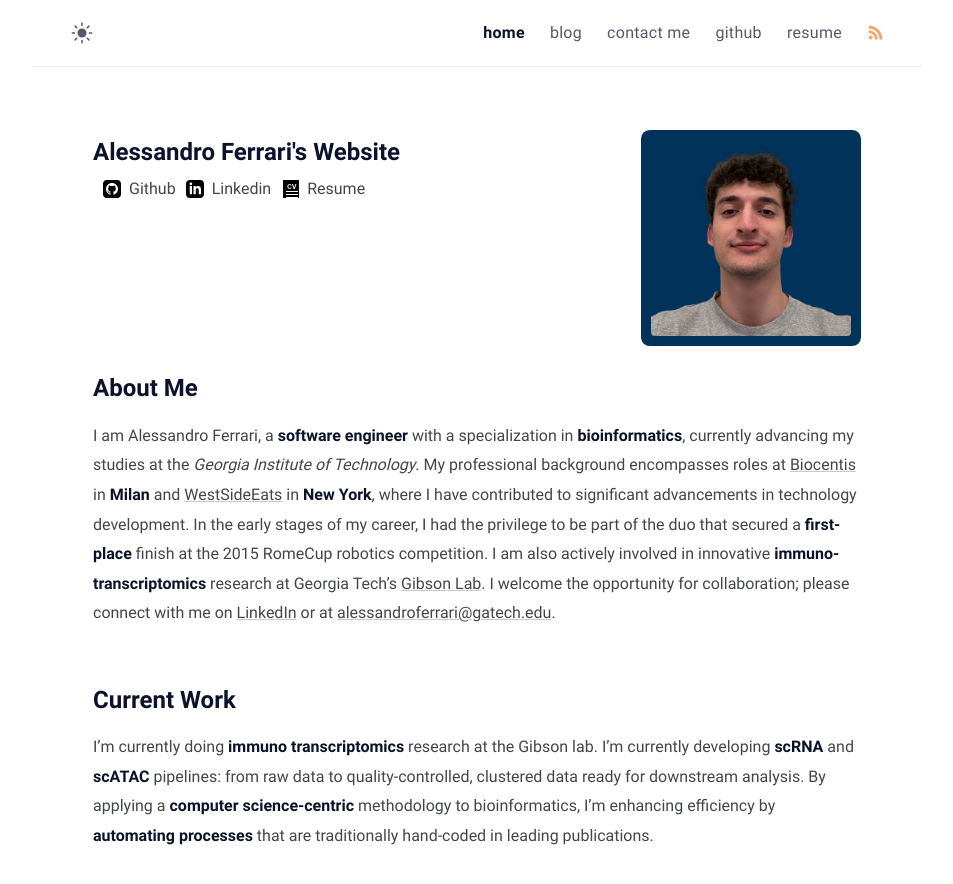
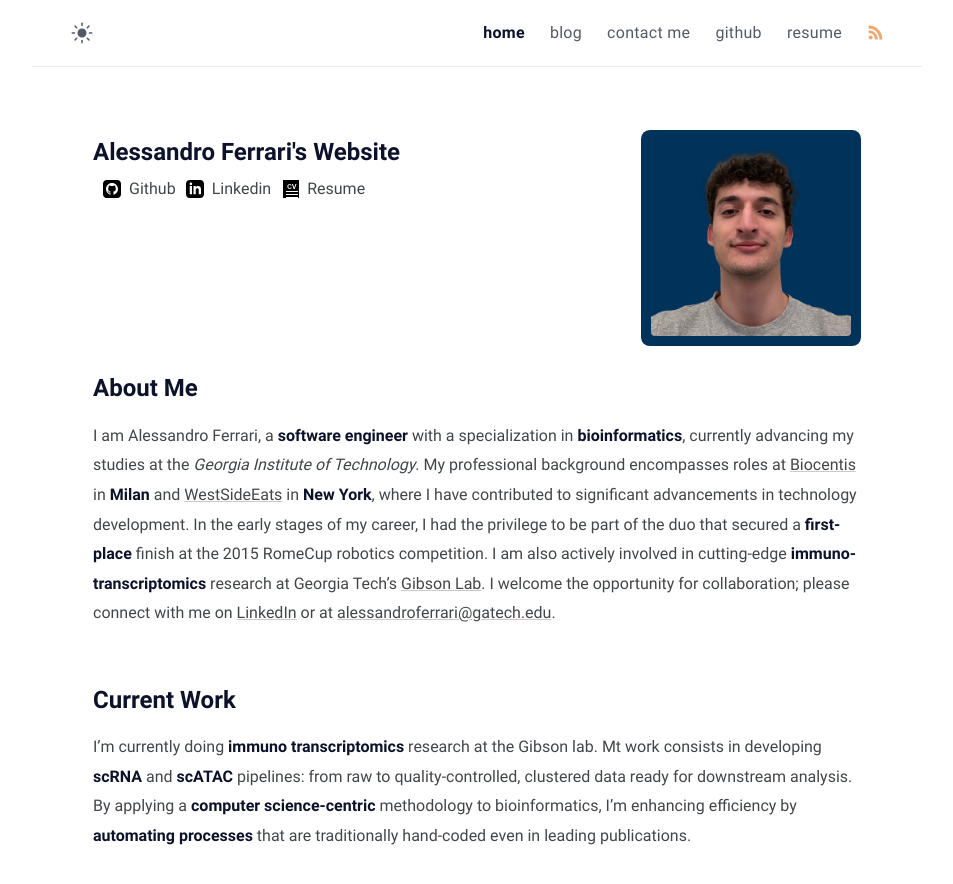
Before and after one commit to Ferryistaken/website, a Jekyll site: the page built from index.md, in a window 1280 px wide and 900 px high. Shown: the top 884 px of the window, without its empty margins (163-1116 px from the left). Built offline with Jekyll 4.4.1, drawn with Linux system fonts in a browser that asks for light colours.

Commit message:
Update index.md

```diff
--- a/index.md
+++ b/index.md
@@ -10,13 +10,13 @@ current_work: >
 
 # About Me
 
-I am Alessandro Ferrari, a **software engineer** with a specialization in **bioinformatics**, currently advancing my studies at the *Georgia Institute of Technology*. My professional background encompasses roles at [Biocentis](/work_experience/biocentis/) in **Milan** and [WestSideEats](/work_experience/westsideeats/) in **New York**, where I have contributed to significant advancements in technology development. In the early stages of my career, I had the privilege to be part of the duo that secured a **first-place** finish at the 2015 RomeCup robotics competition. I am also actively involved in innovative **immuno-transcriptomics** research at Georgia Tech's [Gibson Lab](https://ggibsongt.wixsite.com/gibsongatech). I welcome the opportunity for collaboration; please connect with me on [LinkedIn]({{ page.link2 }}) or at [alessandroferrari@gatech.edu](mailto:alessandroferrari@gatech.edu).
+I am Alessandro Ferrari, a **software engineer** with a specialization in **bioinformatics**, currently advancing my studies at the *Georgia Institute of Technology*. My professional background encompasses roles at [Biocentis](/work_experience/biocentis/) in **Milan** and [WestSideEats](/work_experience/westsideeats/) in **New York**, where I have contributed to significant advancements in technology development. In the early stages of my career, I had the privilege to be part of the duo that secured a **first-place** finish at the 2015 RomeCup robotics competition. I am also actively involved in cutting-edge **immuno-transcriptomics** research at Georgia Tech's [Gibson Lab](https://ggibsongt.wixsite.com/gibsongatech). I welcome the opportunity for collaboration; please connect with me on [LinkedIn]({{ page.link2 }}) or at [alessandroferrari@gatech.edu](mailto:alessandroferrari@gatech.edu).
 
 <br>
 
 # Current Work
 
-I'm currently doing **immuno transcriptomics** research at the Gibson lab. I'm currently developing **scRNA** and **scATAC** pipelines: from raw data to quality-controlled, clustered data ready for downstream analysis. By applying a **computer science-centric** methodology to bioinformatics, I'm enhancing efficiency by **automating processes** that are traditionally hand-coded in leading publications.
+I'm currently doing **immuno transcriptomics** research at the Gibson lab. Mt work consists in developing **scRNA** and **scATAC** pipelines: from raw to quality-controlled, clustered data ready for downstream analysis. By applying a **computer science-centric** methodology to bioinformatics, I'm enhancing efficiency by **automating processes** that are traditionally hand-coded even in leading publications.
 
 <br>
 
```
